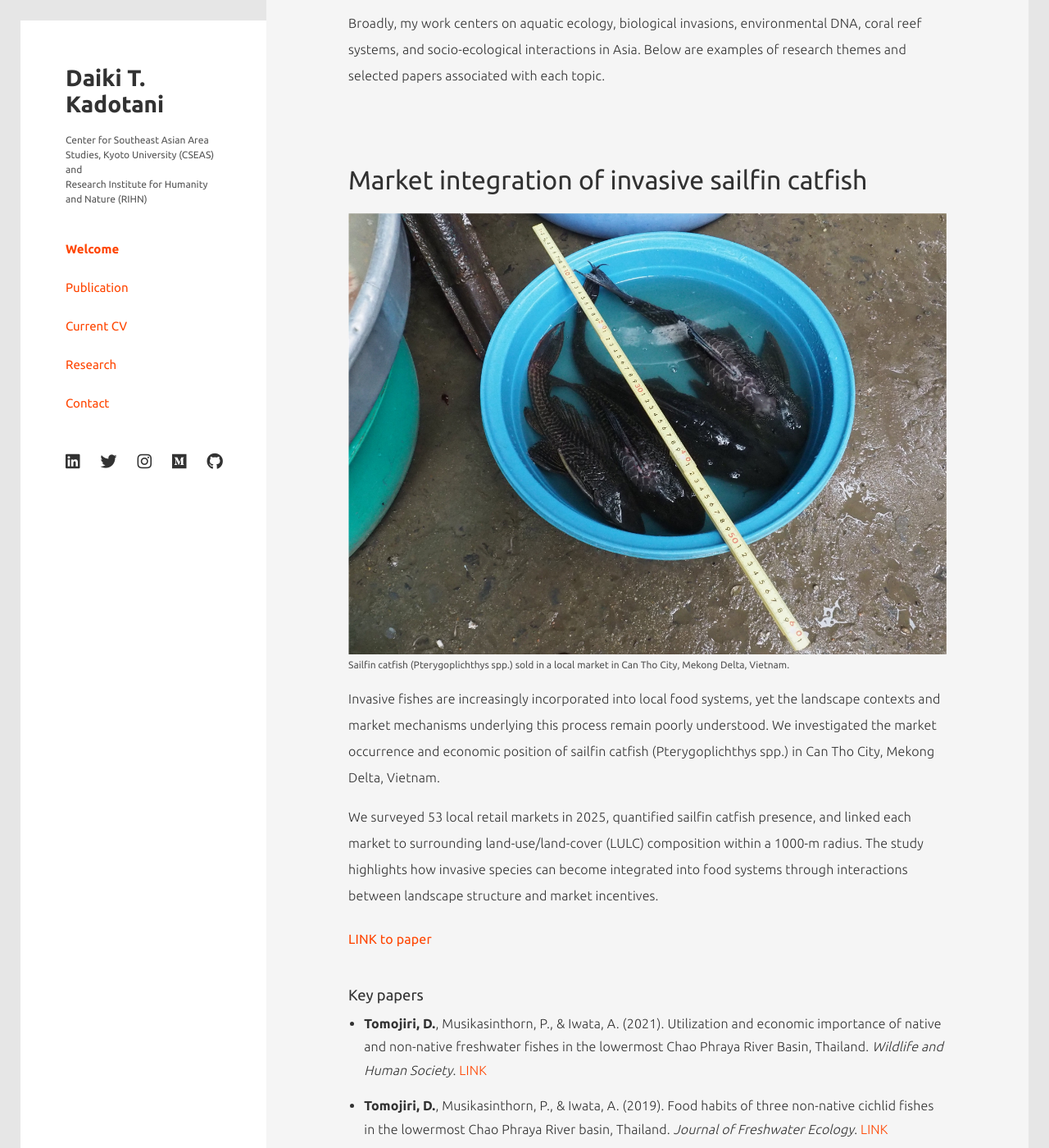
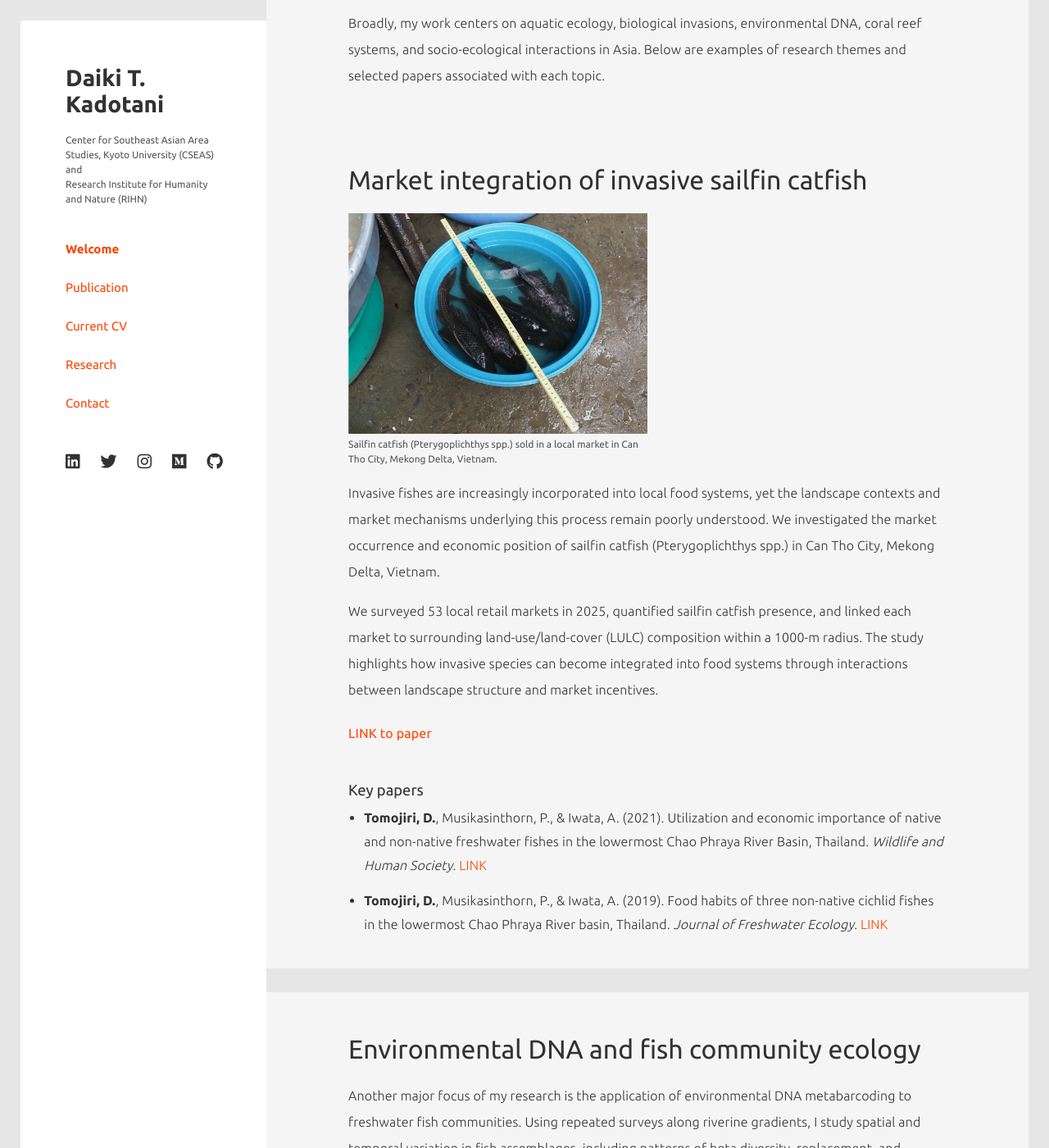
Before and after one commit to tjdk1992/tjdk1992.github.io, a Jekyll site: the page built from research.md, in a window 1280 px wide and 1400 px high, scrolled down 283 px. Shown: the whole window at 82% size. Built offline with Jekyll 4.4.1, drawn with Linux system fonts in a browser that asks for light colours; nearby versions of some CDN libraries; some of the changed text lies outside the part shown.

Commit message:
Set research images to half width on desktop and full width on mobile

```diff
--- a/assets/css/pages/research.css
+++ b/assets/css/pages/research.css
@@ -65,7 +65,7 @@
 }
 
 .research-figure {
-  width: 100%;
+  width: 50%;
   margin: 0 0 1em 0;
 }
 
@@ -123,6 +123,10 @@
   font-style: italic;
 }
 
+.key-papers strong {
+  font-weight: 700;
+}
+
 /* copyright */
 
 #copyright {
@@ -162,6 +166,10 @@
     padding-left: 0;
   }
 
+  .research-figure {
+    width: 100%;
+  }
+
   .research-figure figcaption {
     font-size: 12px;
   }
--- a/research.md
+++ b/research.md
@@ -45,18 +45,24 @@ permalink: /research/
   <div class="key-papers">
     <h3>Key papers</h3>
     <ul>
-      <li>
-        <strong>Tomojiri, D.</strong>, Musikasinthorn, P., &amp; Iwata, A. (2021).
-        Utilization and economic importance of native and non-native freshwater fishes in the lowermost Chao Phraya River Basin, Thailand.
-        <em>Wildlife and Human Society</em>.
-        <a href="https://doi.org/10.20798/awhswhs.9.0_35" target="_blank" rel="noopener noreferrer">LINK</a>
-      </li>
-      <li>
-        <strong>Tomojiri, D.</strong>, Musikasinthorn, P., &amp; Iwata, A. (2019).
-        Food habits of three non-native cichlid fishes in the lowermost Chao Phraya River basin, Thailand.
-        <em>Journal of Freshwater Ecology</em>.
-        <a href="https://doi.org/10.1080/02705060.2019.1585392" target="_blank" rel="noopener noreferrer">LINK</a>
-      </li>
+      {% assign target_dois = "https://doi.org/10.20798/awhswhs.9.0_35|https://doi.org/10.1080/02705060.2019.1585392" | split: "|" %}
+      {% for group in site.data.publications %}
+        {% for pub in group.entries %}
+          {% if target_dois contains pub.doi %}
+            {% assign authors = pub.authors
+              | replace: "Tomojiri-Kadotani, D.", "<strong>Tomojiri-Kadotani, D.</strong>"
+              | replace: "Tomojiri, D.", "<strong>Tomojiri, D.</strong>"
+            %}
+            <li>
+              {{ authors }} ({{ group.year }}). {{ pub.title }}.
+              <em>{{ pub.journal }}</em>.
+              {% if pub.doi and pub.doi != "" %}
+                <a href="{{ pub.doi }}" target="_blank" rel="noopener noreferrer">LINK</a>
+              {% endif %}
+            </li>
+          {% endif %}
+        {% endfor %}
+      {% endfor %}
     </ul>
   </div>
 </section>
@@ -77,9 +83,7 @@ permalink: /research/
   <div class="key-papers">
     <h3>Key papers</h3>
     <ul>
-      <li>
-        Add key eDNA-related papers here.
-      </li>
+      <li>Add key eDNA-related papers here.</li>
     </ul>
   </div>
 </section>
@@ -100,9 +104,7 @@ permalink: /research/
   <div class="key-papers">
     <h3>Key papers</h3>
     <ul>
-      <li>
-        Add key coral reef papers here.
-      </li>
+      <li>Add key coral reef papers here.</li>
     </ul>
   </div>
 </section>
@@ -123,18 +125,24 @@ permalink: /research/
   <div class="key-papers">
     <h3>Key papers</h3>
     <ul>
-      <li>
-        <strong>Tomojiri, D.</strong>, Takaya, K., &amp; Ise, T. (2022).
-        Temporal trends and spatial distribution of research topics in anthropogenic marine debris study: Topic modelling using latent Dirichlet allocation.
-        <em>Marine Pollution Bulletin</em>.
-        <a href="https://doi.org/10.1016/j.marpolbul.2022.113917" target="_blank" rel="noopener noreferrer">LINK</a>
-      </li>
-      <li>
-        Takaya, K., &amp; <strong>Tomojiri, D.</strong> (2023).
-        Proxy variables of the closeness between humans and wildlife associated with public interest in bird species in Japan.
-        <em>European Journal of Wildlife Research</em>.
-        <a href="https://doi.org/10.1007/s10344-023-01749-0" target="_blank" rel="noopener noreferrer">LINK</a>
-      </li>
+      {% assign target_dois = "https://doi.org/10.1016/j.marpolbul.2022.113917|https://doi.org/10.1007/s10344-023-01749-0" | split: "|" %}
+      {% for group in site.data.publications %}
+        {% for pub in group.entries %}
+          {% if target_dois contains pub.doi %}
+            {% assign authors = pub.authors
+              | replace: "Tomojiri-Kadotani, D.", "<strong>Tomojiri-Kadotani, D.</strong>"
+              | replace: "Tomojiri, D.", "<strong>Tomojiri, D.</strong>"
+            %}
+            <li>
+              {{ authors }} ({{ group.year }}). {{ pub.title }}.
+              <em>{{ pub.journal }}</em>.
+              {% if pub.doi and pub.doi != "" %}
+                <a href="{{ pub.doi }}" target="_blank" rel="noopener noreferrer">LINK</a>
+              {% endif %}
+            </li>
+          {% endif %}
+        {% endfor %}
+      {% endfor %}
     </ul>
   </div>
 </section>
```
